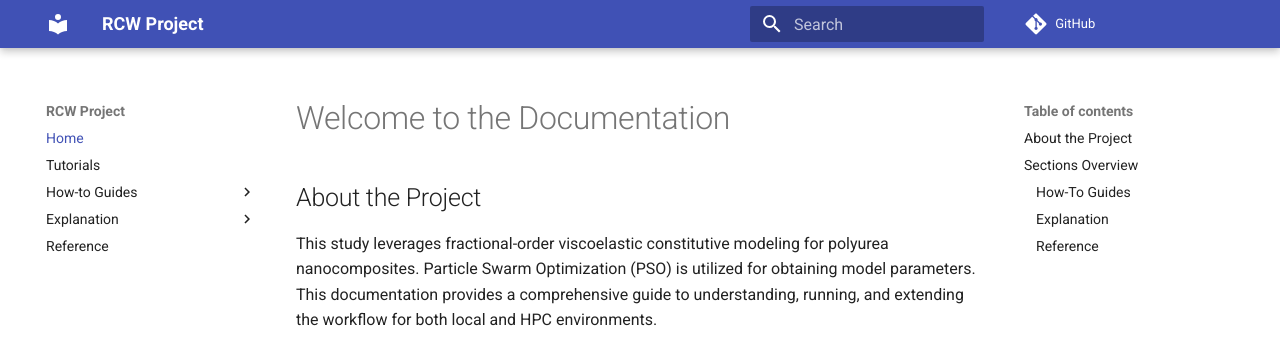
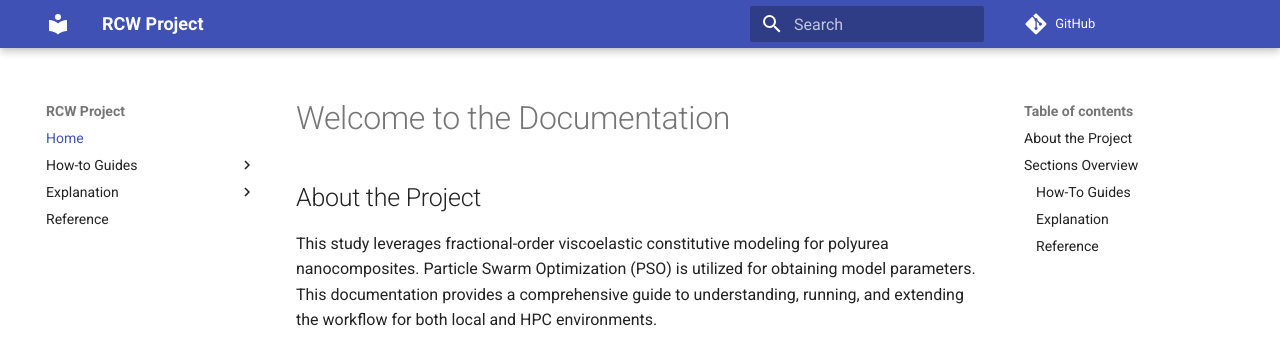
Before and after one commit to armankhoshnevis/RCW_Proejct, an MkDocs documentation site: the page built from docs/index.md, in a window 1280 px wide. Shown: the top 349 px of the page. Built offline with MkDocs 1.6.1 and Material for MkDocs 9.7.7, drawn with Linux system fonts in a browser that asks for light colours; comment, search, counter and statistics services are not loaded.

Commit message:
Remove the tutorial section

```diff
--- a/mkdocs.yml
+++ b/mkdocs.yml
@@ -4,7 +4,6 @@ theme:
   name: material
 nav:
   - Home: index.md
-  - Tutorials: tutorials/index.md
   - How-to Guides:
     - Overview: how-to-guides/index.md
     - Run on a Local Machine: how-to-guides/local_machine.md
```
